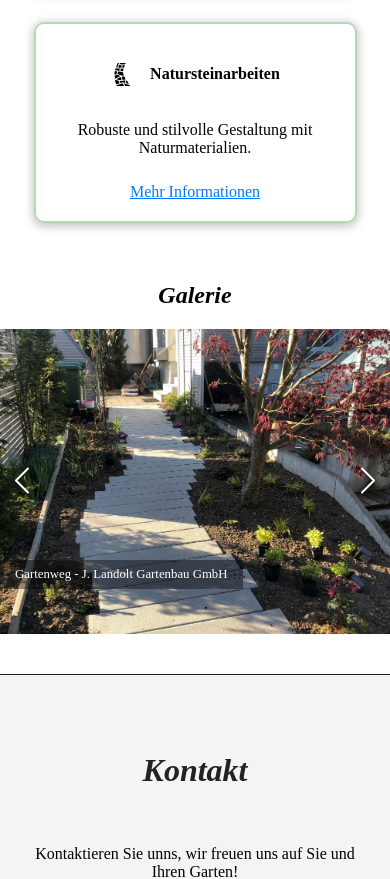
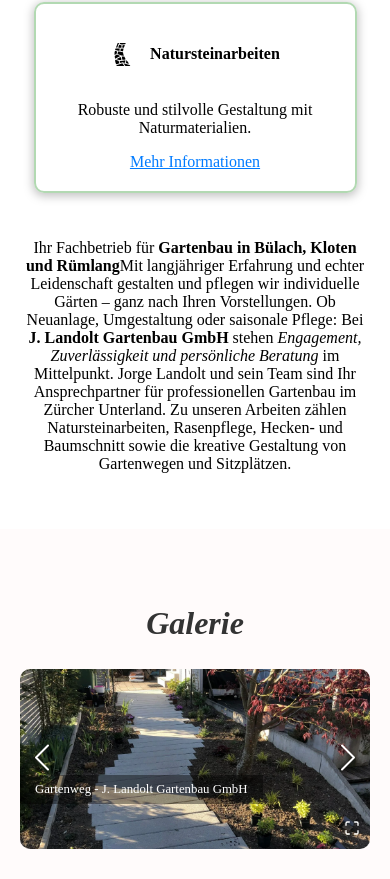
Before and after one commit to diego-monfort-landolt/gartenbau, a React (Vite) app: page / in a window 390 px wide. Shown: the part 3031-3910 px from the top of the page. Built offline with nearby package versions, Linux system fonts and the light colour scheme.

Commit message:
hinzufügen style verbessere die gallerye und neuen text ergänzt

```diff
--- a/src/components/Gallery.tsx
+++ b/src/components/Gallery.tsx
@@ -1,5 +1,6 @@
 import Gallery from 'react-image-gallery';
 import 'react-image-gallery/styles/css/image-gallery.css';
+import '../styles/Gallery.css'
 
 import Foto1 from '../assets/img/gartenplatten-wiese.png';
 import Foto2 from '../assets/img/J. Landolt Gartenbau GmbH,gartenweg.png';
@@ -17,19 +18,21 @@ const images = [
   { original: Foto4, thumbnail: Foto4, description: 'Natursteinmauer' },
   { original: Foto5, thumbnail: Foto5, description: 'J. Landolt Gartenbau GmbH' },
   { original: Foto6, thumbnail: Foto6, description: 'Grünfläche, Frisch geschnitten' },
-  { original: Foto7, thumbnail: Foto6, description: 'Plattenboden neu erstellt - J.Landolt Gartenbau GmbH' },
-  { original: Foto8, thumbnail: Foto6, description: 'Plattenboden neu erstellt - J.Landolt Gartenbau GmbH' },
+  { original: Foto7, thumbnail: Foto7, description: 'Plattenboden neu erstellt - J.Landolt Gartenbau GmbH' },
+  { original: Foto8, thumbnail: Foto8, description: 'Plattenboden neu erstellt - J.Landolt Gartenbau GmbH' },
 ];
 
 const GalleryComponent: React.FC = () => {
   return (
-    <section className="gallery">
+    <section className="gallery ">
       <h2 className="gallery-title">Galerie</h2>
-      <Gallery
+
+
+        <Gallery
         items={images}
         showThumbnails={false}
         showPlayButton={false}
-        showFullscreenButton={false}
+        showFullscreenButton={true}
         showNav={true}
         autoPlay={true}
         slideInterval={4000}
--- a/src/components/Header.tsx
+++ b/src/components/Header.tsx
@@ -1,7 +1,6 @@
 import "../styles/Header.css";
 import { FaMapMarkerAlt } from "react-icons/fa";
 import { FaWhatsapp } from "react-icons/fa"
-
 
 const Header = () => (
   <header id='home' className="header">
--- a/src/components/Services.tsx
+++ b/src/components/Services.tsx
@@ -101,6 +101,12 @@ const Services = () => {
               Mehr Informationen
             </span>
           </div>
+           <p className='descriton-gall'>
+            Ihr Fachbetrieb für <b>Gartenbau in Bülach, Kloten und Rümlang</b>
+             Mit langjähriger Erfahrung und echter Leidenschaft gestalten und pflegen wir individuelle Gärten – ganz nach Ihren Vorstellungen. Ob Neuanlage, Umgestaltung oder saisonale Pflege: Bei <b>J. Landolt Gartenbau GmbH</b> stehen <em>Engagement, Zuverlässigkeit und persönliche Beratung</em> im Mittelpunkt. Jorge Landolt und sein Team sind Ihr Ansprechpartner für professionellen Gartenbau im Zürcher Unterland.
+
+            Zu unseren Arbeiten zählen Natursteinarbeiten, Rasenpflege, Hecken- und Baumschnitt sowie die kreative Gestaltung von Gartenwegen und Sitzplätzen.
+      </p>
         </div>
       </section>
 
--- a/src/styles/Contact.css
+++ b/src/styles/Contact.css
@@ -6,7 +6,6 @@
   align-items: center;
   background-color: #f4f4f4;
   border-top: 1px solid #222;
-  margin-top: 40px;
   background-attachment: fixed; /* Hintergrund bleibt fixiert */
   background-position: center;
   background-size: cover;
--- a/src/styles/Gallery.css
+++ b/src/styles/Gallery.css
@@ -2,10 +2,10 @@
 .gallery {
   text-align: center;
   padding: 50px 20px;
-  background-color: #8a8585; /* Hellgrauer Hintergrund */
-  max-width: 1200px;
+  background-color: #fffbfb; /* Hellgrauer Hintergrund */
+  width: 100%;
   margin: 0 auto;
-  box-shadow: 0 4px 12px rgba(0, 0, 0, 0.377);
+
 }
 
 /* Titel Styling */
@@ -13,24 +13,21 @@
   font-size: 32px;
   font-weight: bold;
   color: #333;
-  margin-bottom: 20px;
 }
 
 /* Für die Bilder in der Galerie */
 .gallery .image-gallery-slide img {
-  width: 90%; /* Sicherstellen, dass die Bilder den gesamten Container ausfüllen */
-  height: 200px; /* Kleinere fixierte Höhe für alle Bilder */
-  object-fit: cover; /* Bilder werden ohne Verzerrung in das Container-Verhältnis eingefügt */
+  width: 100%;
+  height: auto;
+  max-height: 350px; /* Einheitliche Größe ohne Verzerrung */
+  object-fit: cover;
   border-radius: 10px;
+  background-color: white;
 }
-
 /* Responsive Anpassungen */
-
-/* Tablet-Ansicht: 2 Bilder nebeneinander */
 @media (max-width: 1024px) {
   .gallery .react-image-gallery {
-    grid-template-columns: repeat(2, 1fr);
-    gap: 12px;
+    max-height: 350px;
   }
 
   /* Bilderhöhe für Tablets */
@@ -41,13 +38,11 @@
 
 /* Mobile-Ansicht: 1 Bild pro Zeile */
 @media (max-width: 768px) {
-  .gallery .react-image-gallery {
-    grid-template-columns: 1fr;
-    gap: 10px;
+   .gallery .image-gallery-slide img {
+    max-height: 300px;
   }
-
   /* Bilderhöhe für Mobile */
   .gallery .image-gallery-slide img {
-    height: 150px; /* Kleinere Höhe für Mobilgeräte */
+    max-height: 250px;
   }
 }
--- a/src/styles/Services.css
+++ b/src/styles/Services.css
@@ -62,10 +62,17 @@ h4 {
   color: #007bff;
   text-decoration: underline;
   cursor: pointer;
-  margin-top: 10px;
   display: flex;
   align-items: center;
   justify-content: center;
+  bottom: 10px;
+  left: 50%;
+  width: 100%;
+
+}
+.info-link:hover {
+  color: blue;
+  font-size: 15px;
 }
 .modal-overlay {
   position: fixed;
```
